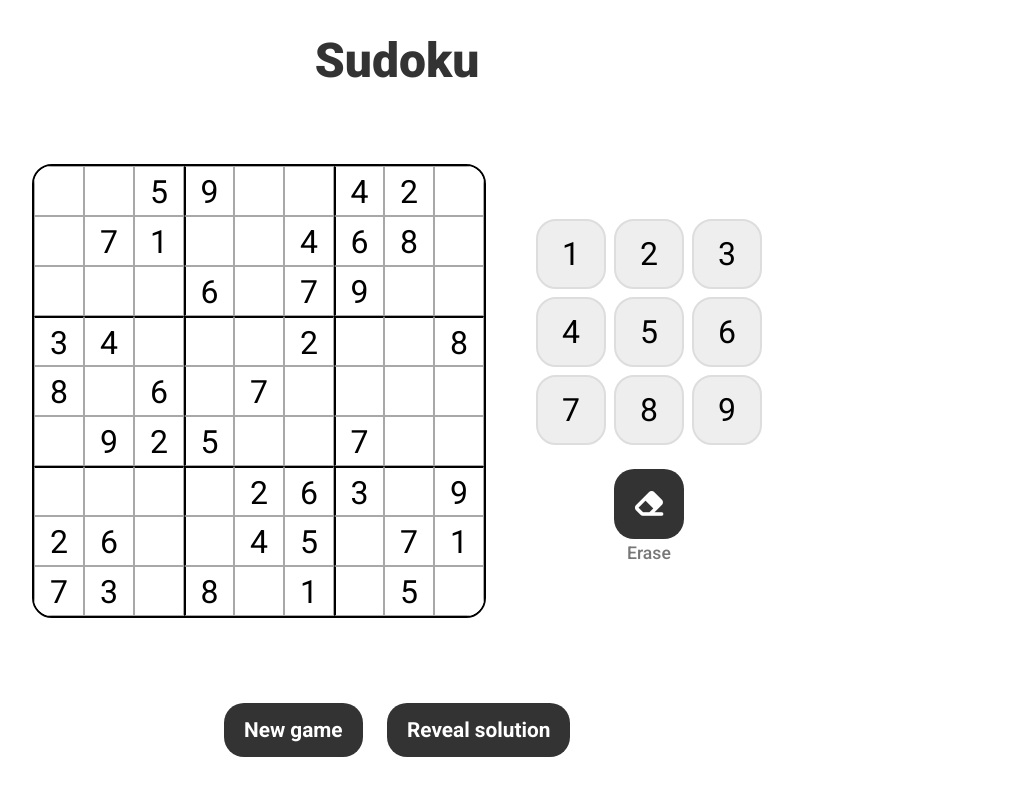
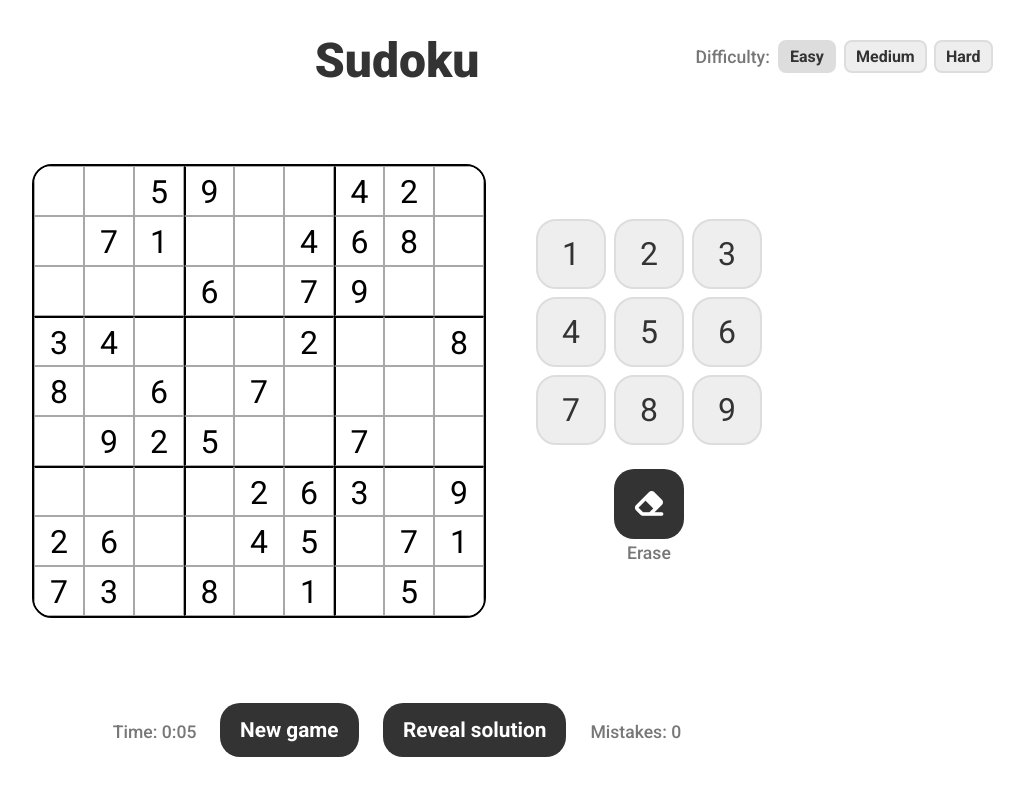
Before and after one commit to unkn0wndfbx/Sudoku, a plain HTML site: page index.html in a window 1280 px wide. Shown: the whole page, without its empty margins (243-1267 px from the left). Drawn offline with Linux system fonts and the light colour scheme.

Commit message:
feature difficulty + timer + mistakes add

```diff
--- a/index.html
+++ b/index.html
@@ -9,6 +9,13 @@
 </head>
 <body>
     <h1>Sudoku</h1>
+
+    <div class="row difficulty">
+        <p>Difficulty: </p>
+        <button id="easy-btn">Easy</button>
+        <button id="medium-btn">Medium</button>
+        <button id="hard-btn">Hard</button>
+    </div>
 
     <div class="row center">
         <div id="sudoku-grid"></div>
@@ -34,8 +41,10 @@
     </div>
 
     <div class="row bottom">
+        <p>Time: <span id="time">0:00</span></p>
         <button id="restart-btn">New game</button>
         <button id="reveal-btn">Reveal solution</button>
+        <p>Mistakes: <span id="mistakes">0</span></p>
     </div>
 
     <script src="script.js"></script>
--- a/script.js
+++ b/script.js
@@ -2,9 +2,64 @@ let selectedCell = null; // Variable pour garder la cellule sélectionnée
 let currentGrid = []; // Stocke la grille actuelle
 let solvedGrid = []; // Stocke la grille résolue
 
+let startTime;  // Horodatage du début
+let timerInterval;  // Référence à l'intervalle du timer
+
+let mistakes = 0; // Compteur de fautes
+
+// Fonction pour formater le temps en minutes et secondes
+function formatTime(seconds) {
+    const minutes = Math.floor(seconds / 60);
+    const secs = seconds % 60;
+    return `${minutes}:${secs < 10 ? '0' : ''}${secs}`;
+}
+
+// Fonction pour démarrer le timer
+function startTimer() {
+    startTime = Date.now();  // Enregistrer le moment du démarrage
+    timerInterval = setInterval(updateTimer, 1000);  // Met à jour le timer toutes les secondes
+}
+
+// Fonction pour mettre à jour l'affichage du timer
+function updateTimer() {
+    const elapsedTime = Math.floor((Date.now() - startTime) / 1000);
+    document.getElementById('time').textContent = formatTime(elapsedTime);
+}
+
+// Fonction pour arrêter le timer
+function stopTimer() {
+    clearInterval(timerInterval);
+}
+
+// Fonction pour réinitialiser le timer
+function resetTimer() {
+    stopTimer();
+    document.getElementById('time').textContent = '0:00';
+}
+
 const nombreAleatoire = (nombreMax) => Math.trunc(Math.random() * nombreMax);
 
-async function fetchSudoku(difficulty = 'hard') {
+async function fetchSudoku(difficulty = 'easy') {
+
+    if (difficulty === 'easy') {
+        document.getElementById("easy-btn").classList.add("selectedDifficulty");
+    } else {
+        document.getElementById("easy-btn").classList.remove("selectedDifficulty");
+        if (difficulty === 'medium') {
+            document.getElementById("medium-btn").classList.add("selectedDifficulty");
+        } else {
+            document.getElementById("easy-btn").classList.remove("selectedDifficulty");
+            document.getElementById("medium-btn").classList.remove("selectedDifficulty");
+            if (difficulty === 'hard') {
+                document.getElementById("hard-btn").classList.add("selectedDifficulty");
+            } else {
+                document.getElementById("easy-btn").classList.remove("selectedDifficulty");
+                document.getElementById("medium-btn").classList.remove("selectedDifficulty");
+                document.getElementById("hard-btn").classList.remove("selectedDifficulty");
+            }
+        }
+    }
+
     try {
         const response = await fetch('grid.json');
         if (!response.ok) {
@@ -21,6 +76,7 @@ async function fetchSudoku(difficulty = 'hard') {
 
         currentGrid = grille;
         generateGrid(grille);
+        startTimer();
 
     } catch (error) {
         console.error('Erreur lors de la récupération de la grille de Sudoku :', error);
@@ -68,6 +124,11 @@ numberButtons.forEach(button => {
     button.addEventListener('click', () => handleNumberSelection(button.textContent));
 });
 
+// Met à jour l'affichage du compteur de fautes
+function updateMistakes() {
+    document.getElementById('mistakes').textContent = mistakes;
+}
+
 // Gérer la sélection de numéro
 function handleNumberSelection(number) {
     if (selectedCell) {
@@ -82,6 +143,8 @@ function handleNumberSelection(number) {
             selectedCell.classList.add("correct");
         } else {
             selectedCell.style.color = "red"; // En rouge si invalide
+            mistakes++; // Incrémenter le compteur de fautes
+            updateMistakes(); // Mettre à jour l'affichage des fautes
         }
 
         selectedCell.textContent = value; // Mettre à jour l'affichage
@@ -130,7 +193,9 @@ function isValidMove(row, col, num) {
         }
     }
 
-    return true;
+    // Vérifier contre la grille résolue
+    // Le nombre proposé doit être le même que dans la grille résolue à cette position
+    return solvedGrid[row][col] === num;
 }
 
 // Résoudre le Sudoku
@@ -165,6 +230,7 @@ function findEmptySpot(grid) {
 function revealSolution() {
     if (solveSudoku(currentGrid)) {
         generateGrid(solvedGrid); // Régénérer la grille avec la solution
+        stopTimer();
     } else {
         alert("Pas de solution trouvée !");
     }
@@ -174,7 +240,10 @@ function revealSolution() {
 document.getElementById('reveal-btn').addEventListener('click', revealSolution);
 
 // Ajouter un événement au bouton "Nouvelle Partie"
-document.getElementById('restart-btn').addEventListener('click', fetchSudoku);
+document.getElementById('restart-btn').addEventListener('click', () => {
+    fetchSudoku();
+    resetTimer();
+});
 
 // Effacer le contenu d'une cellule
 function eraseCell() {
--- a/style.css
+++ b/style.css
@@ -105,6 +105,7 @@ p {
     align-items: center;
     font-size: 2em;
     background-color: #EEE;
+    color: #333;
     border-radius: 20px;
     border: solid 2px #DDD;
     animation: fadeInCard .7s .2s cubic-bezier(0.23, 1, 0.32, 1) forwards;
@@ -153,3 +154,32 @@ p {
     margin-block: auto;
     gap: 24px;
 }
+
+.difficulty {
+    position: fixed;
+    right: 40px;
+    top: 40px;
+}
+
+.difficulty button {
+    margin-inline: 4px;
+    padding: 5px 10px;
+    font-size: 1rem;
+    cursor: pointer;
+    background-color: #EEE;
+    color: #333;
+    font-weight: 700;
+    border-radius: 8px;
+    border: solid 2px #DDD;
+    animation: fadeInCard 1s .5s cubic-bezier(0.23, 1, 0.32, 1) forwards;
+    opacity: 0;
+}
+
+.difficulty button.selectedDifficulty {
+    background-color: #DDD;
+}
+
+.difficulty p {
+    margin-top: 0;
+    margin-right: 4px;
+}
```
